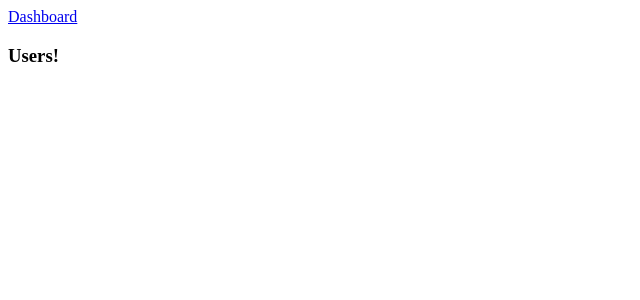
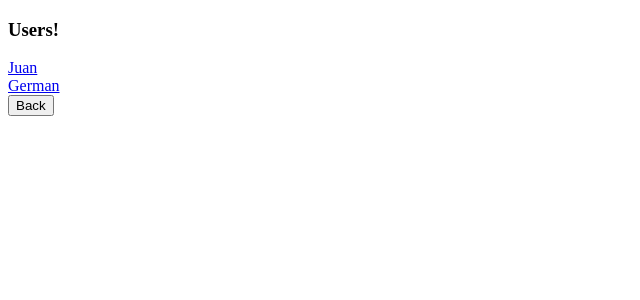
Before and after one commit to gerleven/React, a React (Create React App) app in the folder react-router-v6/: page /users in a window 1280 px wide. Shown: the top 300 px of the page, without its empty margins (0-640 px from the left). Built offline with nearby package versions, Linux system fonts and the light colour scheme.

Commit message:
aplicando sub rutas para los usuarios

```diff
--- a/react-router-v6/src/App.js
+++ b/react-router-v6/src/App.js
@@ -15,7 +15,7 @@ const id = 10;
 const App = () => {
 
   return (
-
+    <>
     <BrowserRouter>
       {/* <Navbar /> */}
       {/* <NavLink to="/user/10">go to /user/10</NavLink><br></br>
@@ -24,7 +24,8 @@ const App = () => {
       <NavLink to="/about">go to /about</NavLink><br></br> */}
       {/* <NavLink to="/usuarios">go to /usuarios</NavLink><br></br>
       <NavLink to="/usuariosSinRetorno">go to /usuarios y sin retorno</NavLink><br></br> */}
-      <NavLink to="/dashboard">Dashboard</NavLink><br></br>
+      {/* <NavLink to="/dashboard">Dashboard</NavLink><br></br> */}
+
 
       {/*if try to use useNavigate here:*/}
       {/* Uncaught Error: useNavigate() may be used only in the context of a <Router> component. */}
@@ -35,7 +36,10 @@ const App = () => {
       <Routes>
         <Route path="/" element={<HomePage />} />
         <Route path="/about" element={<AboutPage />} />
-        <Route path="/users" element={<UsersPage />} />
+        <Route path="/users/*" element={<UsersPage />}>
+          <Route path="juan" element={<h3>Juan</h3>}/>
+          <Route path="german" element={<h3>German</h3>}/>
+        </Route>
         <Route path="/usuarios" element={<Navigate replace to="/users" />} />       {/* El replace hace que /usuarios sea reemplazado por /users en vez de ser apilado encima, al volver con el navegador volverias al "/"*/}
         <Route path="/usuariosSinRetorno" element={<Navigate to="/users" />} />     {/* <-- Navigate */}
         <Route path="/user/:id" element={<UserPage />} />
@@ -45,6 +49,8 @@ const App = () => {
         <Route path="*" element={<NotFoundPage />} />
       </Routes>
     </BrowserRouter>
+    </>
+
   );
 };
 
--- a/react-router-v6/src/Pages/HomePage.js
+++ b/react-router-v6/src/Pages/HomePage.js
@@ -1,9 +1,16 @@
 import React from "react";
+import { NavLink, Link, Routes, Route, useNavigate } from "react-router-dom";
+
 
 const HomePage = () => {
+  const navigate = useNavigate();
+
   return (
     <>
+
       <h3>Hello World!</h3>
+      <button onClick={()=>{navigate("users")}}>Go to Users</button><br></br>
+      {/* <Link to="users">Go to users</Link><br></br> */}
     </>
   );
 };
--- a/react-router-v6/src/Pages/UserPage.js
+++ b/react-router-v6/src/Pages/UserPage.js
@@ -7,6 +7,7 @@ const UserPage = () => {
   return (
     <>
         <h3>User {id} {name!=undefined?<span>- {name}</span>:<></>}</h3>
+
         <Link to="/">Back</Link>
     </>
   );
--- a/react-router-v6/src/Pages/UsersPage.js
+++ b/react-router-v6/src/Pages/UsersPage.js
@@ -1,9 +1,20 @@
 import React from "react";
+import {Link, Outlet, useNavigate} from "react-router-dom";
 
 const UsersPage = () => {
+
+  const navigation = useNavigate();
+
   return (
     <>
       <h3>Users!</h3>
+      <Link to="juan">Juan</Link><br/>
+      <Link to="german">German</Link><br/>
+
+      <Outlet/>
+
+      <button onClick={()=>{navigation("/")}}>Back</button>
+
     </>
   );
 };
```
